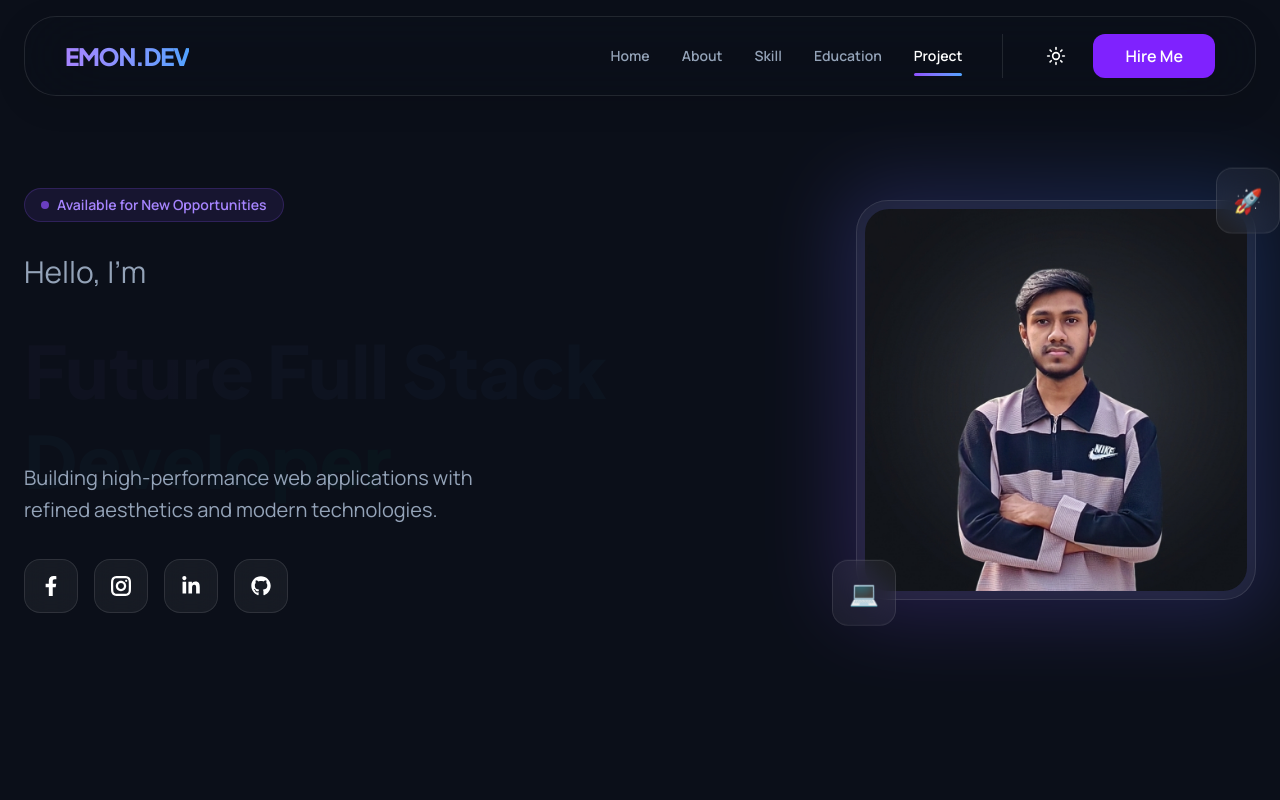
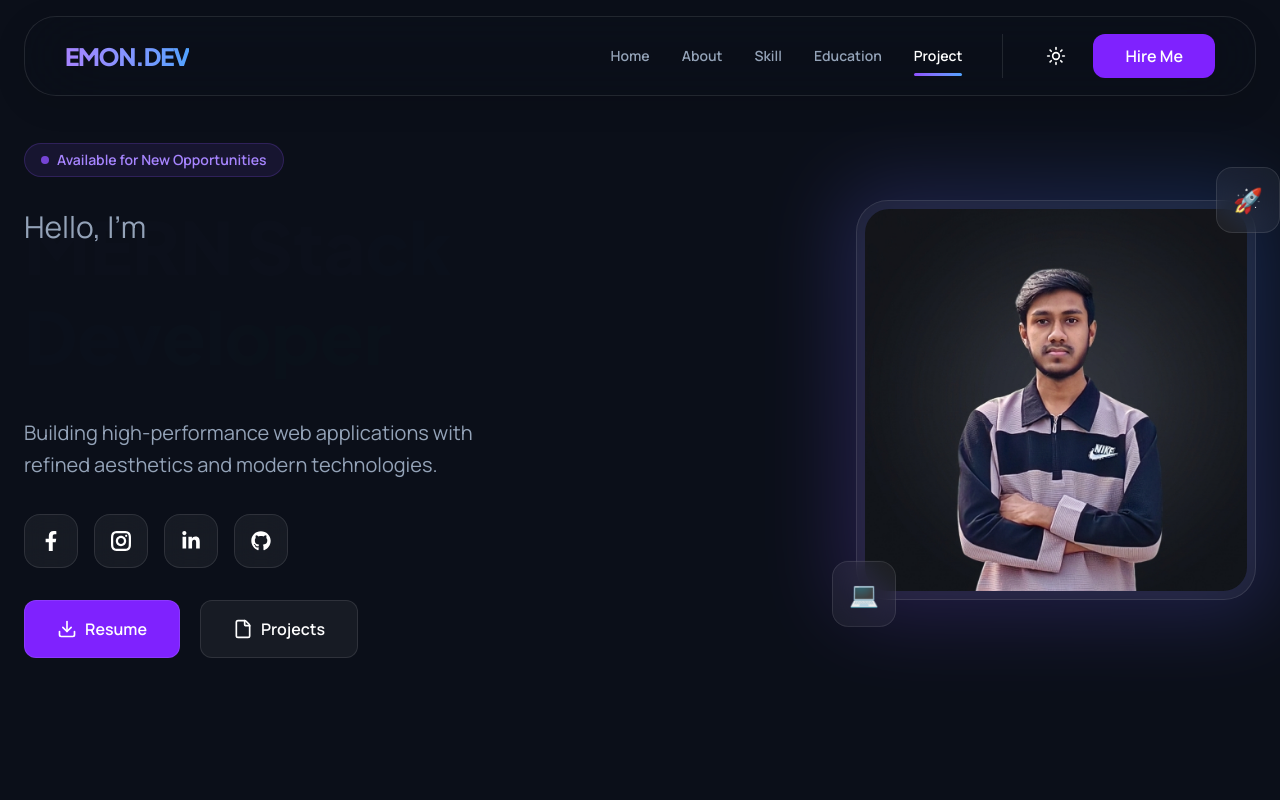
Before and after one commit to MaksumulEmon/Emon-Portfolio-Web, a Next.js app: page / in a window 1280 px wide. Shown: the top 800 px of the page. Built offline with nearby package versions, Linux system fonts and the light colour scheme.

Commit message:
Education issus & Resume & projects update

```diff
--- a/src/components/sections/about.js
+++ b/src/components/sections/about.js
@@ -58,7 +58,7 @@ export default function About() {
             ))}
           </div>
 
-          <Link href="/resume.pdf">
+          {/* <Link href="/resume.pdf">
             <motion.button
               whileHover={{ scale: 1.02 }}
               whileTap={{ scale: 0.98 }}
@@ -67,7 +67,7 @@ export default function About() {
               <Download size={20} />
               Resume
             </motion.button>
-          </Link>
+          </Link> */}
 
 
         </motion.div>
--- a/src/components/sections/education.js
+++ b/src/components/sections/education.js
@@ -5,7 +5,7 @@ import { School, BookText, GraduationCap } from "lucide-react";
 
 const educationData = [
   {
-    year: "2018 - 2022",
+    year: "2022 - 2026",
     title: "Diploma In Computer Science & Technology",
     desc: " Chapainawabganj polytechnic institute",
     icon: GraduationCap,
@@ -22,7 +22,7 @@ const educationData = [
   },
   {
     year: "2016 - 2018",
-    title: "Junior School Certificate",
+    title: "Junior School Certificate (JSC)",
     desc: "R.B Govt High School, Joypurhat",
     icon: BookText,
     color: "text-emerald-400",
--- a/src/components/sections/hero.js
+++ b/src/components/sections/hero.js
@@ -8,10 +8,26 @@ import { GrInstagram } from "react-icons/gr";
 import { Spotlight } from "../animations/spotlight";
 import { Magnetic } from "../animations/magnetic";
 import { Reveal } from "../animations/reveal";
+import { Download, File } from "lucide-react";
+// import { Projector } from "lucide-react";
+import Link from "next/link";
+import { useLenis } from "lenis/react";
 
 export default function Hero() {
   const texts = ["Md Maksumul Haque Emon", "MERN Stack Developer", "Future Full Stack Developer"];
   const [index, setIndex] = useState(0);
+  const lenis = useLenis();
+
+  const handleScroll = (e, href) => {
+    e.preventDefault();
+    if (lenis) {
+      lenis.scrollTo(href, {
+        offset: 0,
+        duration: 1.5,
+        easing: (t) => Math.min(1, 1.001 - Math.pow(2, -10 * t)),
+      });
+    }
+  };
 
   useEffect(() => {
     const timer = setInterval(() => {
@@ -82,6 +98,9 @@ export default function Hero() {
               ))}
             </div>
 
+
+
+
             {/* <Magnetic strength={0.2}>
               <motion.button
                 whileHover={{ scale: 1.05 }}
@@ -94,6 +113,39 @@ export default function Hero() {
             </Magnetic> */}
 
           </div>
+
+
+          <div className="flex gap-5">
+
+            <Link href="/resume.pdf">
+              <motion.button
+                whileHover={{ scale: 1.02 }}
+                whileTap={{ scale: 0.98 }}
+                className=" bg-violet-600 hover:bg-foreground/10 border border-glass-border text-foreground px-8 py-4 rounded-xl font-semibold inline-flex items-center gap-2 transition-all"
+              >
+                <Download size={20} />
+                Resume
+              </motion.button>
+            </Link>
+
+
+
+            <motion.a
+              href="#work"
+              onClick={(e) => handleScroll(e, "#work")}
+              whileHover={{ scale: 1.02 }}
+              whileTap={{ scale: 0.98 }}
+              className="bg-foreground/5 hover:bg-foreground/10 border border-glass-border text-foreground px-8 py-4 rounded-xl font-semibold inline-flex items-center gap-2 transition-all"
+            >
+              <File size={20} />
+              Projects
+            </motion.a>
+
+          </div>
+
+
+
+
         </div>
 
         <motion.div
```
